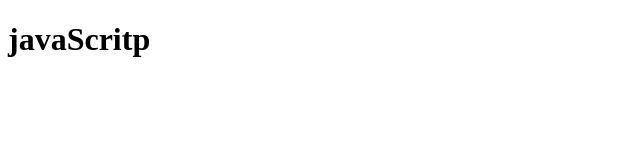
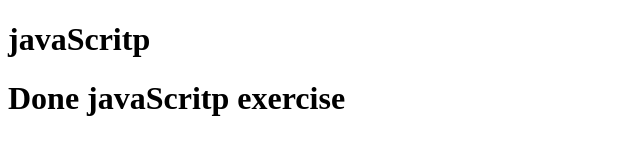
Before and after one commit to GUllzarr/js-assignment-new, a plain HTML site: page index.html in a window 1280 px wide. Shown: the whole page, without its empty margins (0-640 px from the left). Drawn offline with Linux system fonts and the light colour scheme.

Commit message:
done exercise of chapter No 26, 27

```diff
--- a/index.html
+++ b/index.html
@@ -7,5 +7,6 @@
 </head>
 <body>
     <h1>javaScritp</h1>
+    <h1>Done javaScritp exercise</h1>
 </body>
 </html>
```
